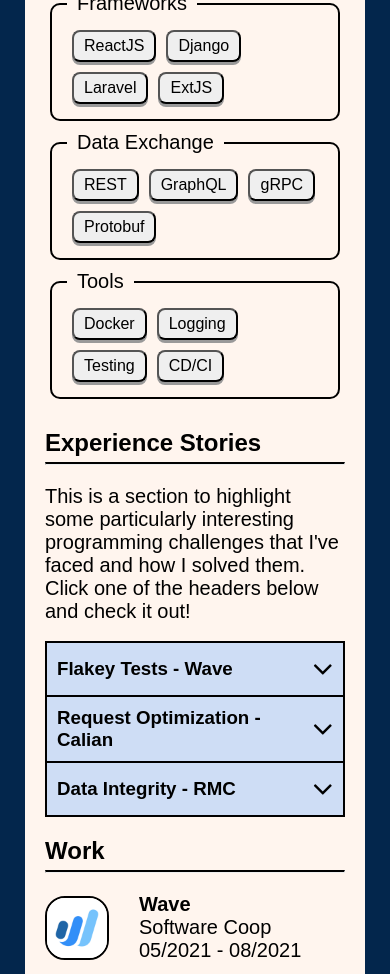
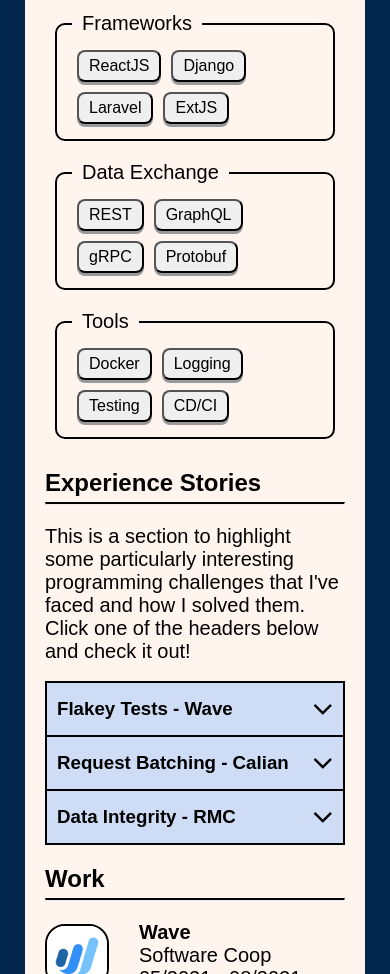
Before and after one commit to edan-parker/personal-site, a React (Create React App) app: page / in a window 390 px wide. Shown: the part 960-1934 px from the top of the page. Built offline with nearby package versions, Linux system fonts and the light colour scheme.

Commit message:
Close story row with space (#8)
* Added keydown listener for spacebar on open experience story row

```diff
--- a/src/common/experienceStoryData.json
+++ b/src/common/experienceStoryData.json
@@ -9,7 +9,7 @@
     }
   },
   {
-    "storyTitle": "Request Optimization - Calian",
+    "storyTitle": "Request Batching - Calian",
     "id": "story-request-optimization",
     "content": {
       "problem": "The main app had many list views where various actions could be performed on records. There were customer requests for bulk operations to be added, where multiple records could be selected an apply an action to all of them. There were concerns about this being slow because the infrastructure only allowed for updating individual reords.",
--- a/src/components/ExperienceStory/ExperienceStory.tsx
+++ b/src/components/ExperienceStory/ExperienceStory.tsx
@@ -22,7 +22,7 @@ const ExperienceStory = (props: IProps) => {
       storyTitle={storyTitle}
     />
   ) : (
-    <ExperienceStoryContentRow content={content} />
+    <ExperienceStoryContentRow content={content} handleClose={toggleStory} />
   );
 
   return (
--- a/src/components/ExperienceStory/ExperienceStoryContent/ExperienceStoryContentRow.tsx
+++ b/src/components/ExperienceStory/ExperienceStoryContent/ExperienceStoryContentRow.tsx
@@ -3,13 +3,29 @@ import { experienceStoryContent } from "../../../common/types";
 import ExperienceStorySubItem from "./ExperienceStorySubItem";
 import "./ExperienceStoryContent.scss";
 import Carousel from "../../Carousel";
+import { useEffect } from "react";
 
 interface IProps {
   content: experienceStoryContent;
+  handleClose: () => void;
 }
 
 const ExperienceStoryContentRow = (props: IProps) => {
-  const { content } = props;
+  const { content, handleClose } = props;
+
+  useEffect(() => {
+    const onSpacebarPress = (e) => {
+      if (e.keyCode === 32) {
+        handleClose();
+        e.preventDefault();
+      }
+    };
+
+    document.addEventListener("keydown", onSpacebarPress);
+    return () => {
+      document.removeEventListener("keydown", onSpacebarPress);
+    };
+  }, [handleClose]);
 
   return (
     <div className={"content-row"}>
--- a/src/components/Skills/Skills.scss
+++ b/src/components/Skills/Skills.scss
@@ -45,7 +45,7 @@
 
     .skills {
       width: auto;
-      margin: 0px 5px 10px 5px;
+      margin: 10px;
     }
   }
 }
```
